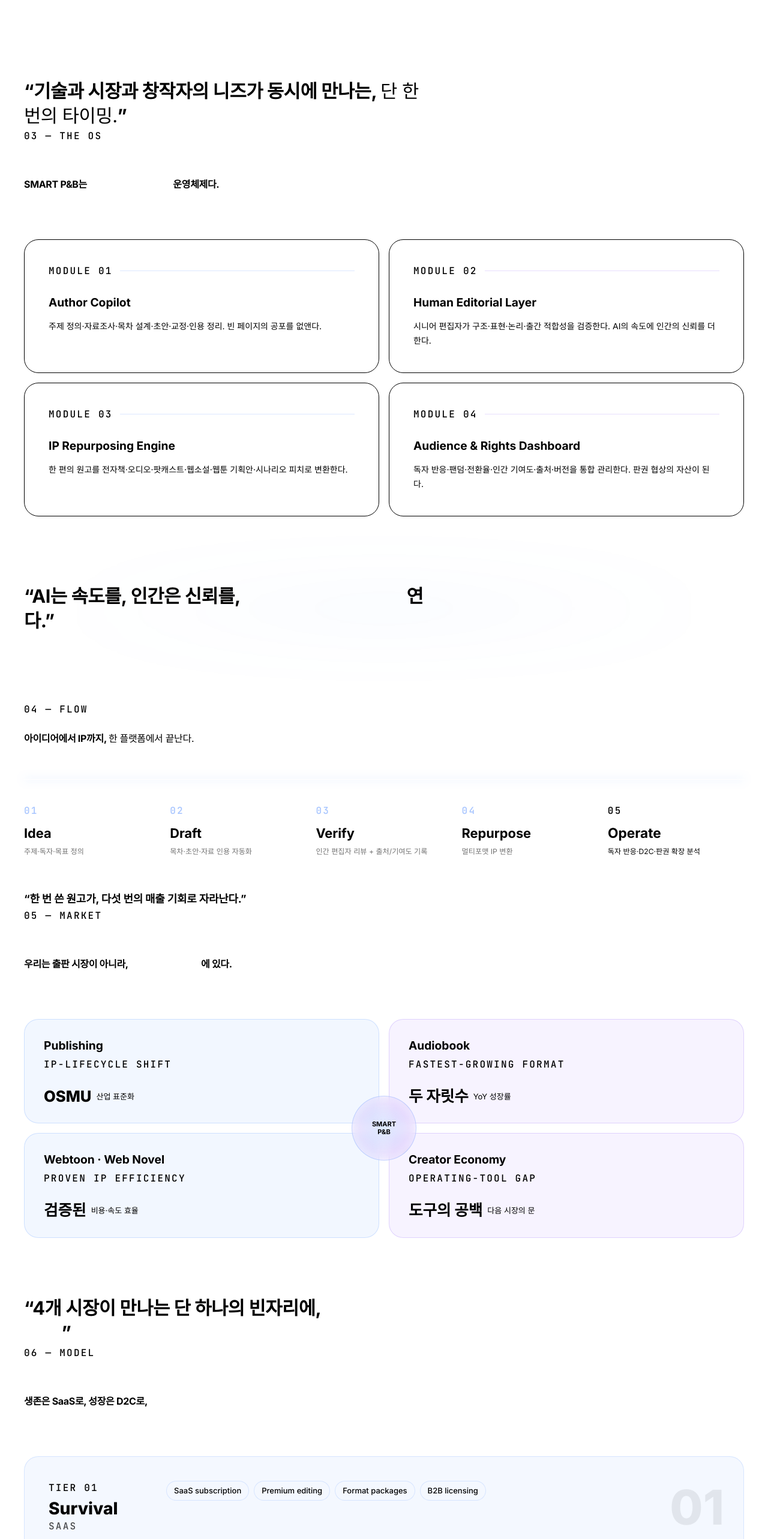
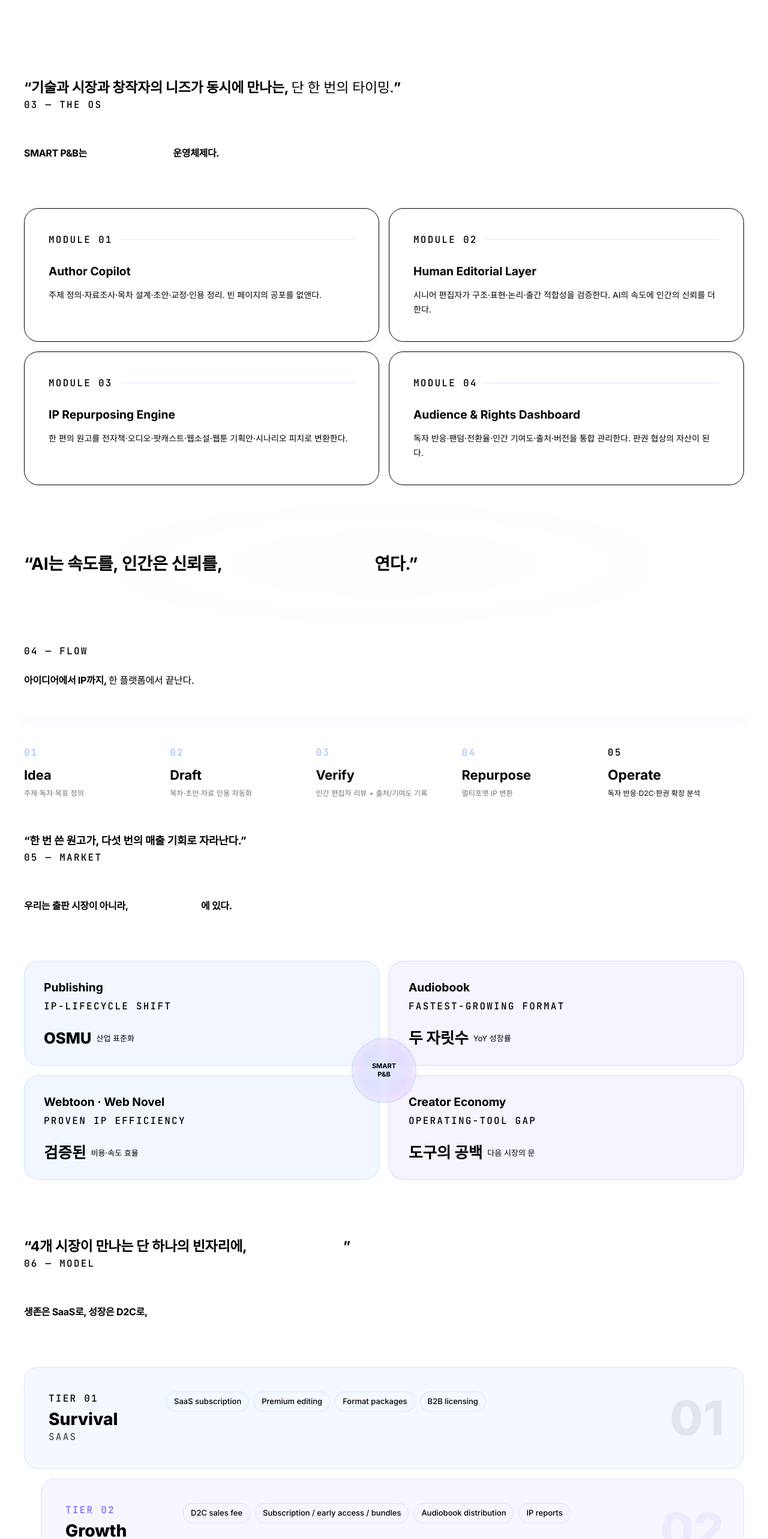
Before and after one commit to valuencores/lihamlogue_1st., a Next.js app: page / in a window 1280 px wide. Shown: the part 2340-4906 px from the top of the page at 60% size. Built offline with nearby package versions, Linux system fonts and the light colour scheme.

Commit message:
fix: remove max-w-2xl from punchlines, prevent unwanted line breaks

```diff
--- a/components/sections/BusinessModel.tsx
+++ b/components/sections/BusinessModel.tsx
@@ -136,8 +136,8 @@ export default function BusinessModel() {
           {/* Punchline */}
           <motion.div variants={staggerItem}>
             <blockquote
-              className="font-bold text-[var(--text-primary)] max-w-2xl"
-              style={{ fontSize: 'clamp(20px, 2.4vw, 32px)', lineHeight: 1.35, letterSpacing: '-0.015em' }}
+              className="font-bold text-[var(--text-primary)]"
+              style={{ fontSize: 'clamp(15px, 1.8vw, 28px)', lineHeight: 1.35, letterSpacing: '-0.015em' }}
               lang="ko"
             >
               &ldquo;한 고객에서{' '}
--- a/components/sections/Market.tsx
+++ b/components/sections/Market.tsx
@@ -145,8 +145,8 @@ export default function Market() {
           {/* Punchline */}
           <motion.div variants={staggerItem}>
             <blockquote
-              className="font-bold text-[var(--text-primary)] max-w-2xl"
-              style={{ fontSize: 'clamp(20px, 2.4vw, 32px)', lineHeight: 1.35, letterSpacing: '-0.015em' }}
+              className="font-bold text-[var(--text-primary)]"
+              style={{ fontSize: 'clamp(15px, 1.8vw, 28px)', lineHeight: 1.35, letterSpacing: '-0.015em' }}
               lang="ko"
             >
               &ldquo;4개 시장이 만나는 단 하나의 빈자리에,{' '}
--- a/components/sections/OS.tsx
+++ b/components/sections/OS.tsx
@@ -132,13 +132,12 @@ export default function OS() {
               aria-hidden="true"
             />
             <p
-              className="relative font-bold text-[var(--text-primary)] max-w-2xl"
-              style={{ fontSize: 'clamp(20px, 2.4vw, 32px)', lineHeight: 1.35, letterSpacing: '-0.015em' }}
+              className="relative font-bold text-[var(--text-primary)] whitespace-nowrap"
+              style={{ fontSize: 'clamp(16px, 2.2vw, 30px)', lineHeight: 1.35, letterSpacing: '-0.015em' }}
               lang="ko"
             >
               &ldquo;AI는 속도를, 인간은 신뢰를,{' '}
-              <span className="text-gradient">데이터는 다음 시장을</span>{' '}
-              연다.&rdquo;
+              <span className="text-gradient">데이터는 다음 시장을</span>{' '}연다.&rdquo;
             </p>
           </motion.div>
         </motion.div>
--- a/components/sections/Roadmap.tsx
+++ b/components/sections/Roadmap.tsx
@@ -170,8 +170,8 @@ export default function Roadmap() {
           {/* Punchline */}
           <motion.div variants={staggerItem} className="mt-16 sm:mt-20">
             <blockquote
-              className="font-bold text-[var(--text-primary)] max-w-2xl"
-              style={{ fontSize: 'clamp(20px, 2.4vw, 32px)', lineHeight: 1.35, letterSpacing: '-0.015em' }}
+              className="font-bold text-[var(--text-primary)]"
+              style={{ fontSize: 'clamp(15px, 1.8vw, 28px)', lineHeight: 1.35, letterSpacing: '-0.015em' }}
               lang="ko"
             >
               &ldquo;&lsquo;언젠가 큰 회사&rsquo;가 아니라,{' '}
--- a/components/sections/WhyNow.tsx
+++ b/components/sections/WhyNow.tsx
@@ -108,8 +108,8 @@ export default function WhyNow() {
           {/* Punchline */}
           <motion.div variants={staggerItem}>
             <blockquote
-              className="font-bold text-[var(--text-primary)] max-w-2xl"
-              style={{ fontSize: 'clamp(20px, 2.4vw, 32px)', lineHeight: 1.35, letterSpacing: '-0.015em' }}
+              className="font-bold text-[var(--text-primary)]"
+              style={{ fontSize: 'clamp(15px, 1.8vw, 28px)', lineHeight: 1.35, letterSpacing: '-0.015em' }}
               lang="ko"
             >
               &ldquo;기술과 시장과 창작자의 니즈가 동시에 만나는,{' '}
```
